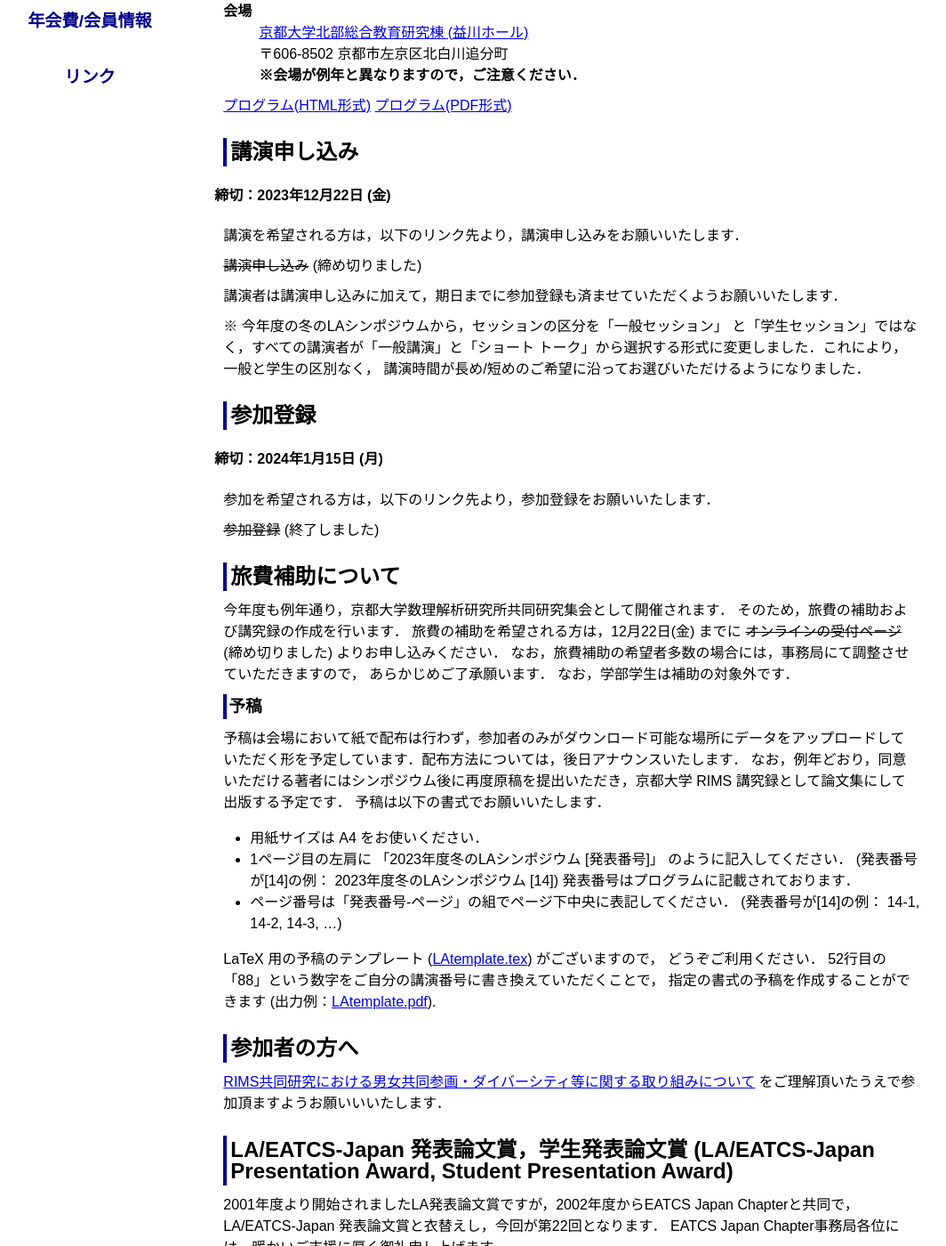
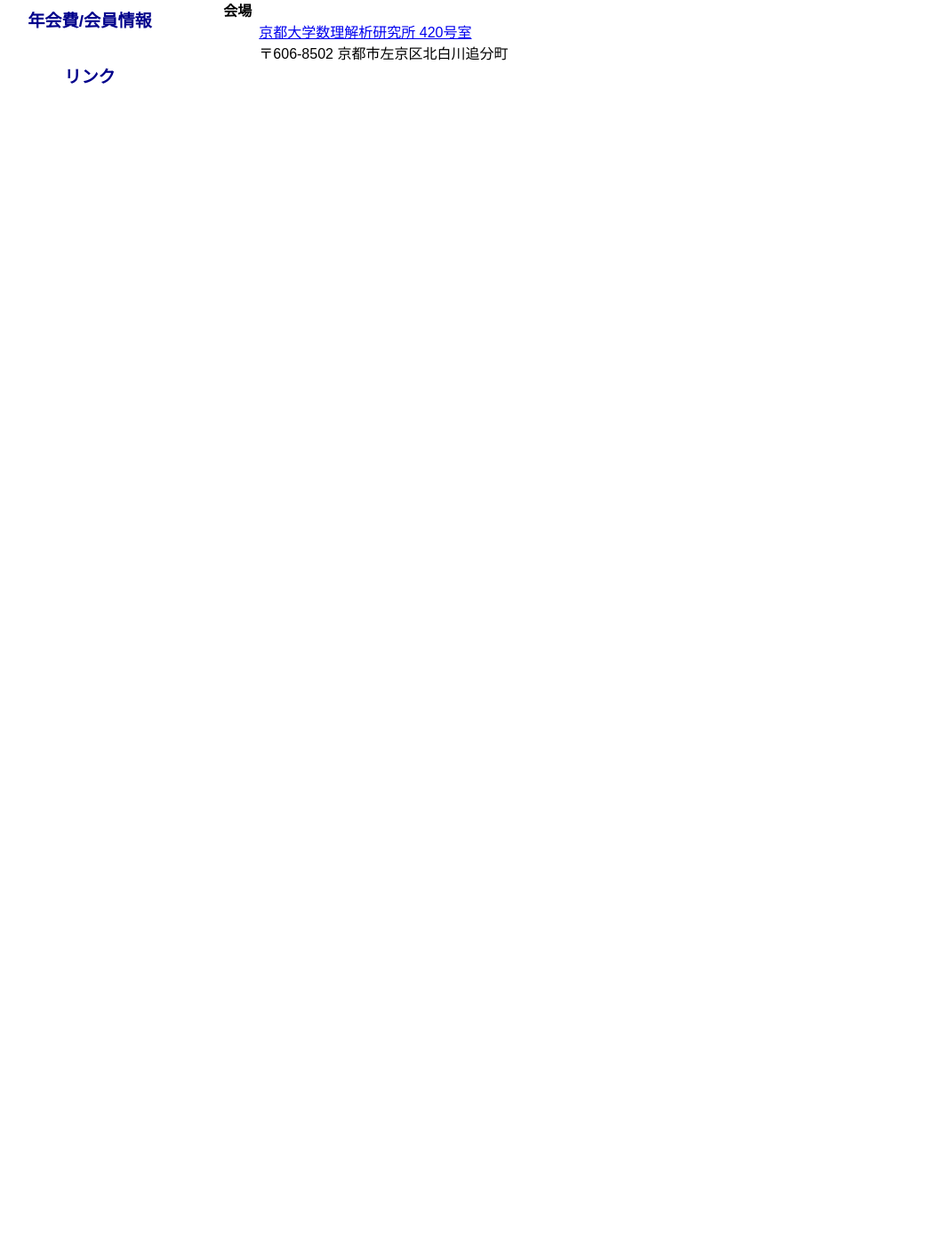
Before and after one commit to ytamura12/la-symposium_test.github.io, a Jekyll site: the page built from 2024/winter.md, in a window 1280 px wide and 1400 px high, scrolled down 270 px. Shown: the whole window at 89% size, without its empty margins (107-1171 px from the left). Built offline with Jekyll 4.4.1, drawn with Linux system fonts in a browser that asks for light colours; after the commit the page ends 900 px from its top, so only the background shows below that; some of the changed text lies outside the part shown.

Commit message:
Update winter.md

```diff
--- a/2024/winter.md
+++ b/2024/winter.md
@@ -8,15 +8,17 @@ title: LA Symposium 2024, 冬のLA
 #### 京都大学 数理解析研究所 RIMS共同研究(公開型) 「計算機科学の数理的基盤とその応用」 (研究代表者: 堀山 貴史)
 <dl>
   <dt>日程</dt>
-  <dd>2024年 <time datetime="2024-02-19">2月19日(月)</time>–<time datetime="2024-02-21">2月21日(水)</time></dd>
+  <dd>2025年 <time datetime="2025-01-27">1月27日(月)</time>–<time datetime="2025-01-29">1月29日(水)</time></dd>
   <dt>会場</dt>
-  <dd><a href="https://www.kyoto-u.ac.jp/ja/about/facilities/campus/kyoshokuin/hokubu" target="_blank">京都大学北部総合教育研究棟 (益川ホール)</a></dd>
+  <dd><a href="https://www.kurims.kyoto-u.ac.jp/ja/access-01.html" target="_blank">京都大学数理解析研究所 420号室</a></dd>
   <dd>〒606-8502 京都市左京区北白川追分町</dd>
-  <dd><strong>※会場が例年と異なりますので，ご注意ください．</strong></dd>
 </dl>
 
+<!--
 [プログラム(HTML形式)](./winter_program.html) [プログラム(PDF形式)](./LA2023winter_program.pdf)
+-->
 
+<!--
 講演申し込み
 --------
 #### 締切：2023年12月22日 (金)
@@ -24,8 +26,10 @@ title: LA Symposium 2024, 冬のLA
 講演を希望される方は，以下のリンク先より，講演申し込みをお願いいたします．
 
 <del>講演申し込み</del> (締め切りました)
+-->
 <!-- [講演申し込み](https://art.ist.hokudai.ac.jp/LA/kouen/){:target="_blank"} -->
 
+<!--
 講演者は講演申し込みに加えて，期日までに参加登録も済ませていただくようお願いいたします．
 
 ※ 今年度の冬のLAシンポジウムから，セッションの区分を「一般セッション」
@@ -40,9 +44,11 @@ title: LA Symposium 2024, 冬のLA
 参加を希望される方は，以下のリンク先より，参加登録をお願いいたします．
 
 <del>参加登録</del> (終了しました)
+-->
 <!-- [参加登録](https://art.ist.hokudai.ac.jp/LA/sanka/){:target="_blank"} -->
 
 
+<!--
 旅費補助について
 --------
 
@@ -50,10 +56,12 @@ title: LA Symposium 2024, 冬のLA
 そのため，旅費の補助および講究録の作成を行います．
 旅費の補助を希望される方は，12月22日(金) までに
 <del>オンラインの受付ページ</del> (締め切りました)
+-->
 <!-- [オンラインの受付ページ](https://art.ist.hokudai.ac.jp/LA/ryohi/){:target="_blank"} -->
+<!--
 よりお申し込みください．
 なお，旅費補助の希望者多数の場合には，事務局にて調整させていただきますので， あらかじめご了承願います． なお，学部学生は補助の対象外です．
-
+-->
 <!--
 講演者の方へ
 --------
@@ -63,10 +71,13 @@ title: LA Symposium 2024, 冬のLA
 * 学生セッション講演：15分 (講演12分，質問3分)
 -->
 
+<!--
 ### 予稿
 予稿は会場において紙で配布は行わず，参加者のみがダウンロード可能な場所にデータをアップロードしていただく形を予定しています．配布方法については，後日アナウンスいたします．
 なお，例年どおり，同意いただける著者にはシンポジウム後に再度原稿を提出いただき，京都大学 RIMS 講究録として論文集にして出版する予定です．
+-->
 <!-- （講究録は希望者が少なかったため今回は出版しません．）-->
+<!--
 予稿は以下の書式でお願いいたします．
 
 * 用紙サイズは A4 をお使いください．
@@ -131,3 +142,4 @@ LAシンポジウム参加者は，発表論文賞，学生発表論文賞に１
 
 * 発表論文賞・学生賞ともに，最年少者1名を受賞者とします．
 * ただし，発表論文賞については，過去に同賞を受賞している方は，たとえ最年少であっても，ご遠慮いただくこととします．これは，最多得票者が複数名いた場合のみの処置で，同一人物の複数回受賞を妨げるものではありません．
+-->
```
